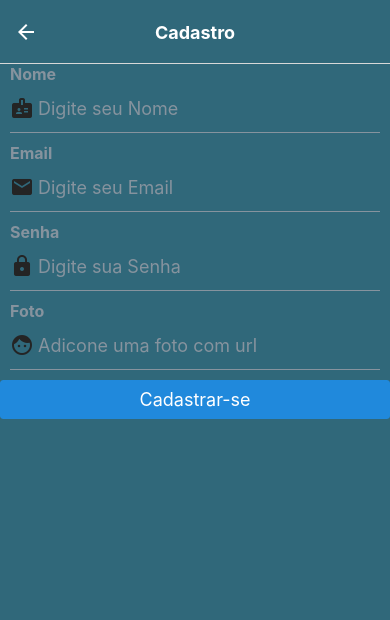
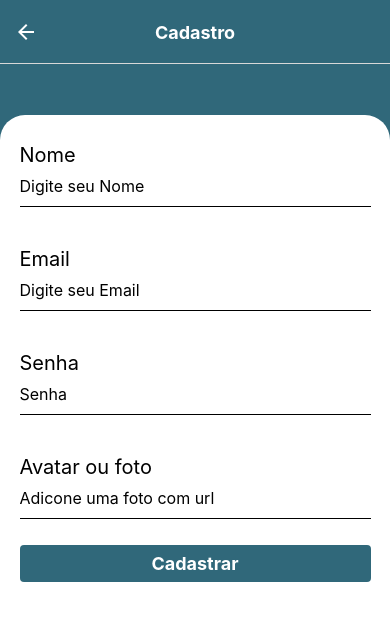
Before and after one commit to Erickw22/MApp, a React Native app: screen /Cadastro in a window 390 px wide. Shown: the top 620 px of the page. Built offline with nearby package versions, Linux system fonts and the light colour scheme.

Commit message:
Mudança tela cadastro

```diff
--- a/screens/Cadastro.js
+++ b/screens/Cadastro.js
@@ -1,10 +1,12 @@
-import { View } from "react-native";
+import { View, Text, TextInput,TouchableOpacity } from "react-native";
 import styles from "../styles/styles";
 import React, { useState } from "react";
 import { Input, Button } from "react-native-elements";
 import { createUserWithEmailAndPassword } from "firebase/auth";
 import { authentication, db } from "../firebase";
 import { doc, setDoc } from "firebase/firestore";
+import * as Animatable from 'react-native-animatable';
+
 
 export default function Cadastro () {
   const [nome, setNome] = useState("");
@@ -30,40 +32,55 @@ export default function Cadastro () {
 
   return (
     <View style={styles.container}>
-      <Input
-        placeholder="Digite seu Nome"
-        label="Nome"
-        leftIcon={{ type: "material", name: "badge" }}
+      <Animatable.View animation='fadeInLeft' delay={500} style={styles.containerHeaderCadastro}>
+      </Animatable.View>
+
+      <Animatable.View animation='fadeInUp'  style={styles.containerForm}>
+        <Text style={styles.title}>Nome</Text>
+
+        <TextInput
+        placeholder='Digite seu Nome'
+        keyboardType="name-phone-pad"
+        style={styles.input}
         value={nome}
         onChangeText={(text) => setNome(text)}
-      />
-      <Input
-        placeholder="Digite seu Email"
-        label="Email"
-        leftIcon={{ type: "material", name: "email" }}
+
+        />
+        <Text style={styles.title}>Email</Text>
+
+        <TextInput
+        placeholder='Digite seu Email'
+        keyboardType="email-address"
+        style={styles.input}
         value={email}
         onChangeText={(text) => setEmail(text)}
-      />
-      <Input
-        placeholder="Digite sua Senha"
-        label="Senha"
-        leftIcon={{ type: "material", name: "lock" }}
+        />
+        <Text style={styles.title}>Senha</Text>
+
+        <TextInput
+        placeholder='Senha'
+        style={styles.input}
         value={senha}
         onChangeText={(text) => setSenha(text)}
         secureTextEntry
-      />
-      <Input
-        placeholder="Adicone uma foto com url"
-        label="Foto"
-        leftIcon={{ type: "material", name: "face" }}
+        />
+
+        <Text style={styles.title}>Avatar ou foto</Text>
+
+        <TextInput
+        placeholder='Adicone uma foto com url'
+        keyboardType="url"
+        style={styles.input}
         value={fotoURL}
         onChangeText={(text) => setFotoUrl(text)}
-      />
-      <Button
-        title="Cadastrar-se"
-        onPress={registrar}
-        buttonStyle={styles.formButton}
-      />
+        />
+
+        <TouchableOpacity onPress={registrar} style={styles.button}>
+          <Text style={styles.buttonText}>Cadastrar</Text>
+        </TouchableOpacity>
+
+      </Animatable.View>
     </View>
+
   );
 };
--- a/screens/Login.js
+++ b/screens/Login.js
@@ -1,11 +1,11 @@
-import { Pressable, Text, TextInput, View, } from 'react-native'
+import { Pressable, Text, TextInput, View, TouchableOpacity } from 'react-native'
 import styles from '../styles/styles';
 import React, { useEffect, useState } from 'react'
 import { Input, Button } from 'react-native-elements';
 import { onAuthStateChanged, signInWithEmailAndPassword } from 'firebase/auth';
 import { authentication } from '../firebase';
 import * as Animatable from 'react-native-animatable';
-import { TouchableOpacity } from 'react-native';
+
 
 
 const Login = ({navigation}) => {
@@ -76,7 +76,6 @@ const Login = ({navigation}) => {
         </TouchableOpacity>
 
       </Animatable.View>
-
     </View>
   )
 }
--- a/styles/styles.js
+++ b/styles/styles.js
@@ -11,7 +11,12 @@ const styles = StyleSheet.create({
         paddingTop: Platform.OS == 'ios'
     },
     containerHeader:{
-        marginTop:"40%",
+        marginTop:"35%",
+        marginBottom:"8%",
+        paddingStart:"5%",
+    },
+    containerHeaderCadastro:{
+        marginTop:"5%",
         marginBottom:"8%",
         paddingStart:"5%",
     },
```
